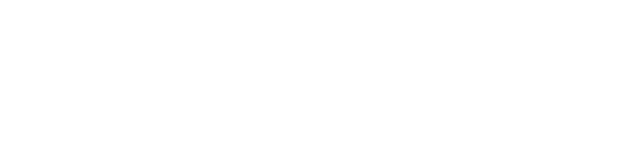
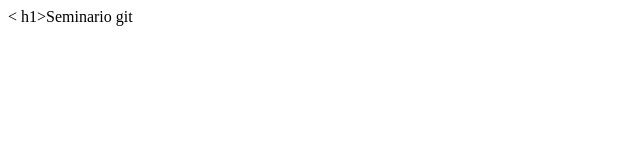
Before and after one commit to caro0020/Seminario, a plain HTML site: page index.html in a window 1280 px wide. Shown: the whole page, without its empty margins (0-640 px from the left). Drawn offline with Linux system fonts and the light colour scheme.

Commit message:
agrege un titulo a mi pagina web

```diff
--- a/index.html
+++ b/index.html
@@ -8,7 +8,7 @@
 </head>
 
 <body>
-
+    < h1>Seminario git</h1>
 </body>
 
 </html>
```
